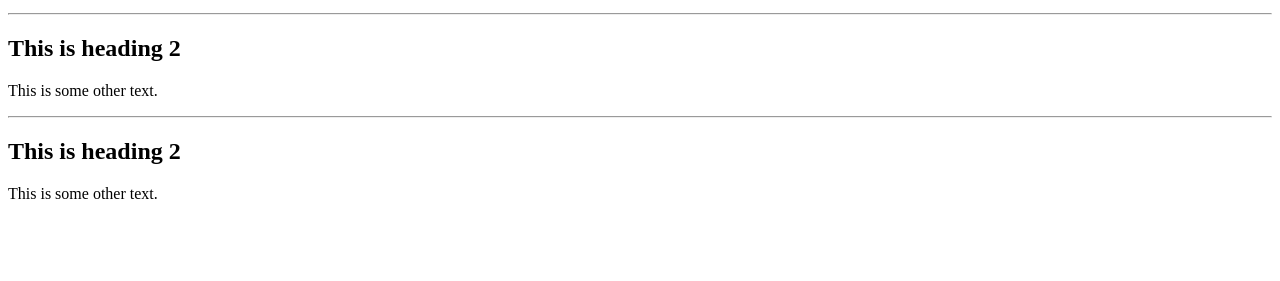
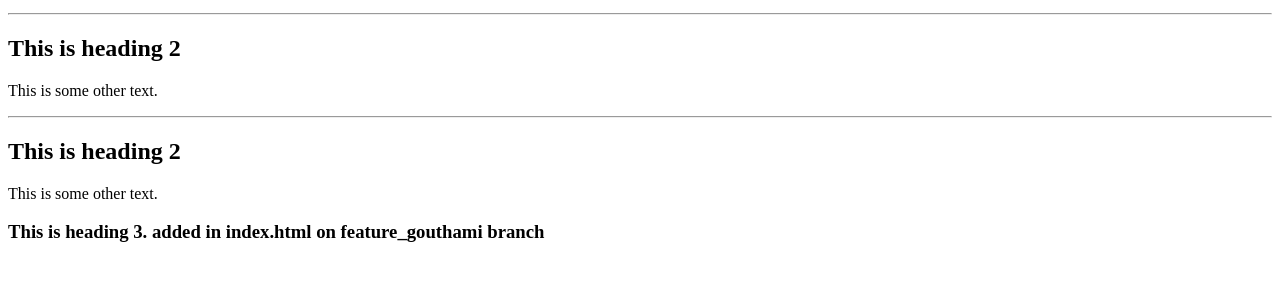
Before and after one commit to MunmunN/GitAssignmentfeb10, a plain HTML site: page index.html in a window 1280 px wide. Shown: the part 101-382 px from the top of the page. Drawn offline with Linux system fonts and the light colour scheme.

Commit message:
added h3 on index.html

```diff
--- a/index.html
+++ b/index.html
@@ -12,6 +12,6 @@
 
 <h2>This is heading 2</h2>
 <p>This is some other text.</p>
-
+<h3>This is heading 3. added in index.html on feature_gouthami branch</h3>
 </body>
 </html>
```
